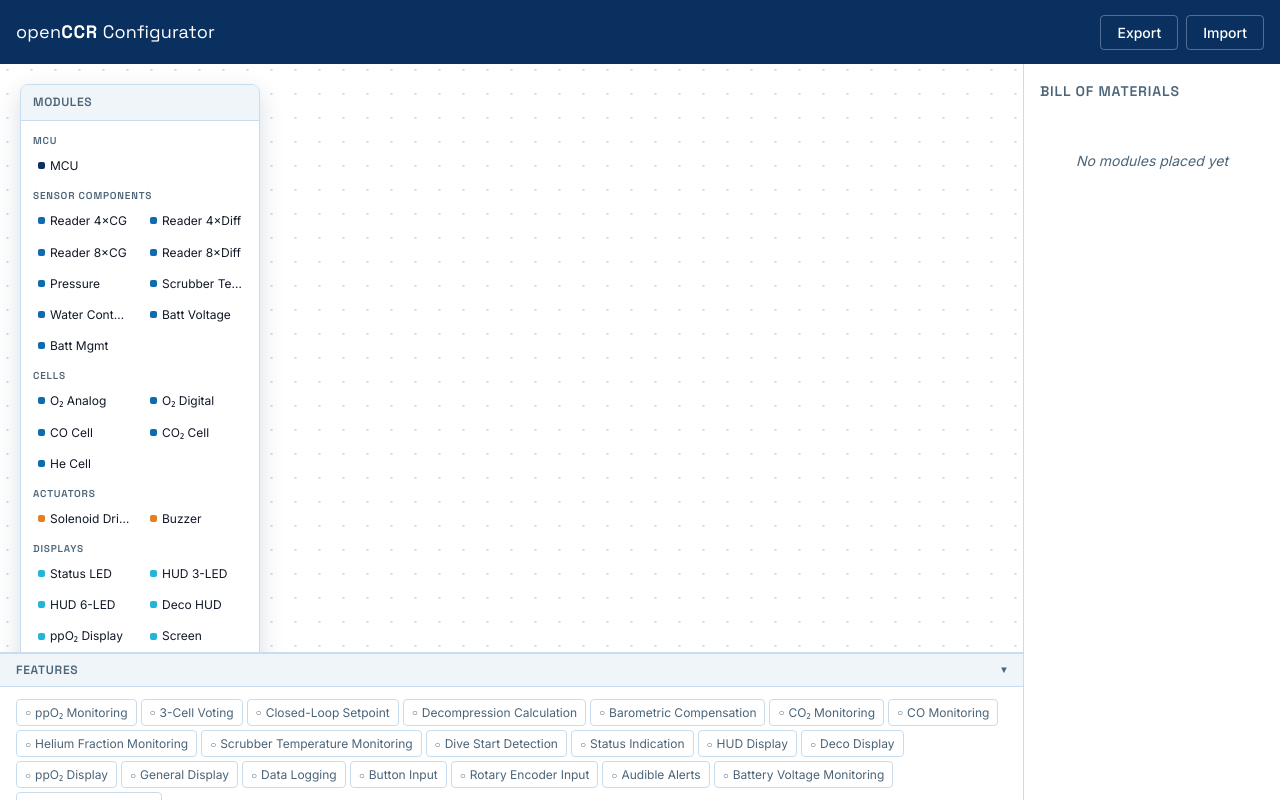
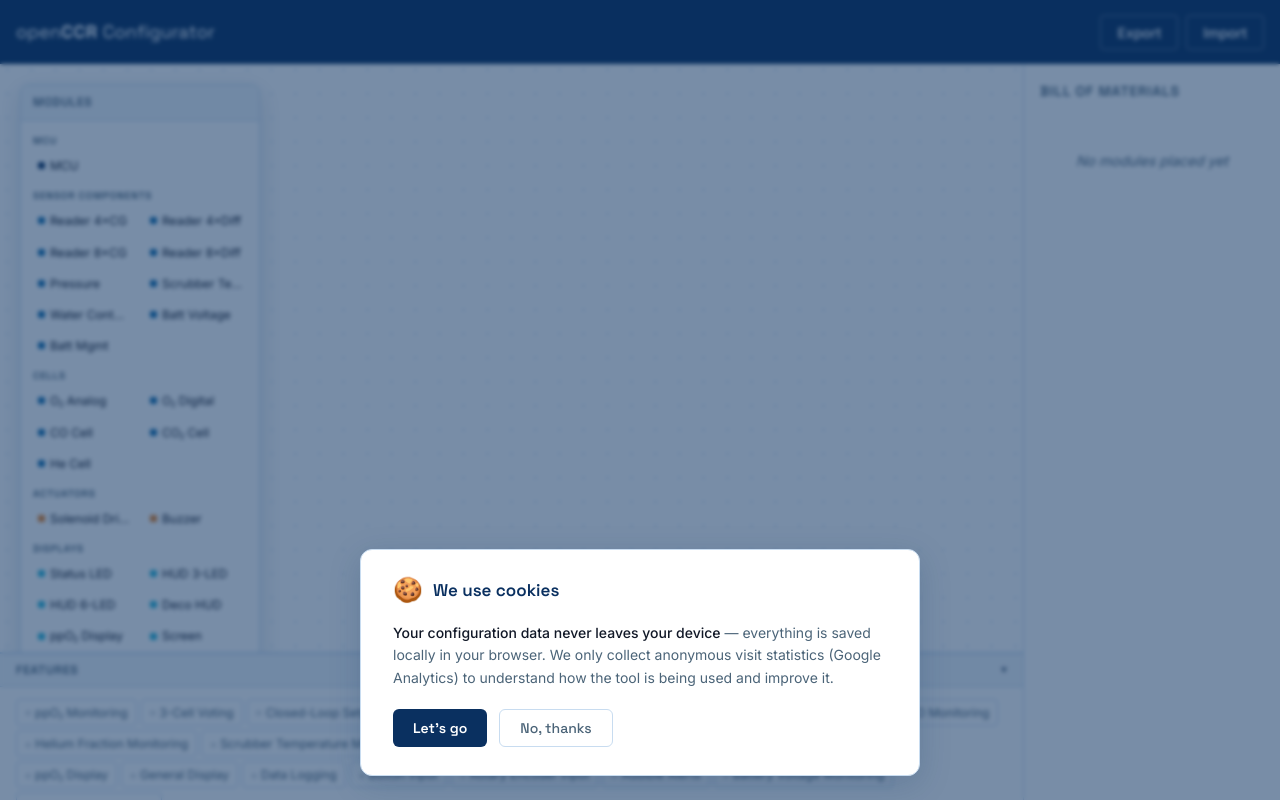
Before and after one commit to openccr/configurator, a React (Vite) app in the folder app/: page / in a window 1280 px wide. Built offline with nearby package versions, Linux system fonts and the light colour scheme.

Commit message:
Add cookie consent banner
Shows on first visit with blurred overlay. Accept stores consent in
localStorage and dismisses; decline redirects to google.com. Consent
persists across sessions via openccr.cookieConsent key.

```diff
--- a/app/src/App.tsx
+++ b/app/src/App.tsx
@@ -1,6 +1,7 @@
 // SPDX-License-Identifier: GPL-3.0-or-later
 // Copyright (c) 2026 openCCR contributors
 
+import { useState } from 'react';
 import { useCanvasState } from './hooks/useCanvasState';
 import { useFeatures } from './hooks/useFeatures';
 import { useWireDrag } from './hooks/useWireDrag';
@@ -9,8 +10,20 @@
 import Canvas from './components/canvas/Canvas';
 import BOMPanel from './components/bom/BOMPanel';
 import FeaturesPanel from './components/features/FeaturesPanel';
+import CookieBanner from './components/ui/CookieBanner';
+
+const COOKIE_KEY = 'openccr.cookieConsent';
 
 export default function App() {
+  const [cookieConsent, setCookieConsent] = useState<boolean>(
+    () => localStorage.getItem(COOKIE_KEY) === 'accepted'
+  );
+
+  function handleAccept() {
+    localStorage.setItem(COOKIE_KEY, 'accepted');
+    setCookieConsent(true);
+  }
+
   const {
     state,
     addModule,
@@ -26,7 +39,9 @@
   const { dragState, startDrag, updateCursor, cancelDrag } = useWireDrag();
 
   return (
-    <AppLayout
+    <>
+      {!cookieConsent && <CookieBanner onAccept={handleAccept} />}
+      <AppLayout
       topbar={<TopBar state={state} onImport={importState} />}
       canvas={
         <Canvas
@@ -47,5 +62,6 @@
       features={<FeaturesPanel features={features} />}
       bom={<BOMPanel modules={state.modules} />}
     />
+    </>
   );
 }
--- /dev/null
+++ b/app/src/components/ui/CookieBanner.module.css
@@ -0,0 +1,110 @@
+/* SPDX-License-Identifier: GPL-3.0-or-later */
+/* Copyright (c) 2026 openCCR contributors */
+
+.overlay {
+  position: fixed;
+  inset: 0;
+  background: rgba(10, 48, 96, 0.55);
+  backdrop-filter: blur(2px);
+  z-index: 1000;
+  display: flex;
+  align-items: flex-end;
+  justify-content: center;
+  padding: 1.5rem;
+}
+
+.banner {
+  background: #ffffff;
+  border: 1px solid var(--color-border);
+  border-radius: 12px;
+  max-width: 560px;
+  width: 100%;
+  padding: 1.75rem 2rem;
+  box-shadow: 0 8px 32px rgba(10, 48, 96, 0.18);
+  display: flex;
+  flex-direction: column;
+  gap: 1.25rem;
+}
+
+.header {
+  display: flex;
+  align-items: center;
+  gap: 0.625rem;
+}
+
+.icon {
+  font-size: 1.5rem;
+  line-height: 1;
+}
+
+.title {
+  font-family: var(--font-heading);
+  font-size: 1.0625rem;
+  font-weight: 600;
+  color: var(--color-navy);
+  margin: 0;
+}
+
+.body {
+  font-family: var(--font-body);
+  font-size: 0.875rem;
+  color: var(--color-text-muted);
+  line-height: 1.6;
+  margin: 0;
+}
+
+.body strong {
+  color: var(--color-text);
+  font-weight: 500;
+}
+
+.actions {
+  display: flex;
+  gap: 0.75rem;
+  flex-wrap: wrap;
+}
+
+.accept {
+  font-family: var(--font-heading);
+  font-size: 0.875rem;
+  font-weight: 600;
+  padding: 0.5625rem 1.25rem;
+  border-radius: 6px;
+  border: none;
+  background: var(--color-navy);
+  color: #ffffff;
+  cursor: pointer;
+  transition: background 0.15s;
+}
+
+.accept:hover {
+  background: var(--color-ocean);
+}
+
+.accept:focus-visible {
+  outline: 3px solid var(--color-cyan);
+  outline-offset: 2px;
+}
+
+.decline {
+  font-family: var(--font-heading);
+  font-size: 0.875rem;
+  font-weight: 500;
+  padding: 0.5625rem 1.25rem;
+  border-radius: 6px;
+  border: 1px solid var(--color-border);
+  background: transparent;
+  color: var(--color-text-muted);
+  cursor: pointer;
+  transition: border-color 0.15s, color 0.15s;
+}
+
+.decline:hover {
+  border-color: var(--color-text-muted);
+  color: var(--color-text);
+}
+
+.decline:focus-visible {
+  outline: 3px solid var(--color-cyan);
+  outline-offset: 2px;
+}
--- /dev/null
+++ b/app/src/components/ui/CookieBanner.tsx
@@ -0,0 +1,38 @@
+// SPDX-License-Identifier: GPL-3.0-or-later
+// Copyright (c) 2026 openCCR contributors
+
+import styles from './CookieBanner.module.css';
+
+interface CookieBannerProps {
+  onAccept: () => void;
+}
+
+export default function CookieBanner({ onAccept }: CookieBannerProps) {
+  function handleDecline() {
+    window.location.href = 'https://www.google.com';
+  }
+
+  return (
+    <div className={styles.overlay}>
+      <div className={styles.banner} role="dialog" aria-modal="true" aria-label="Cookie notice">
+        <div className={styles.header}>
+          <span className={styles.icon}>🍪</span>
+          <h2 className={styles.title}>We use cookies</h2>
+        </div>
+        <p className={styles.body}>
+          <strong>Your configuration data never leaves your device</strong> — everything is saved
+          locally in your browser. We only collect anonymous visit statistics (Google Analytics) to
+          understand how the tool is being used and improve it.
+        </p>
+        <div className={styles.actions}>
+          <button className={styles.accept} onClick={onAccept}>
+            Let's go
+          </button>
+          <button className={styles.decline} onClick={handleDecline}>
+            No, thanks
+          </button>
+        </div>
+      </div>
+    </div>
+  );
+}
```
